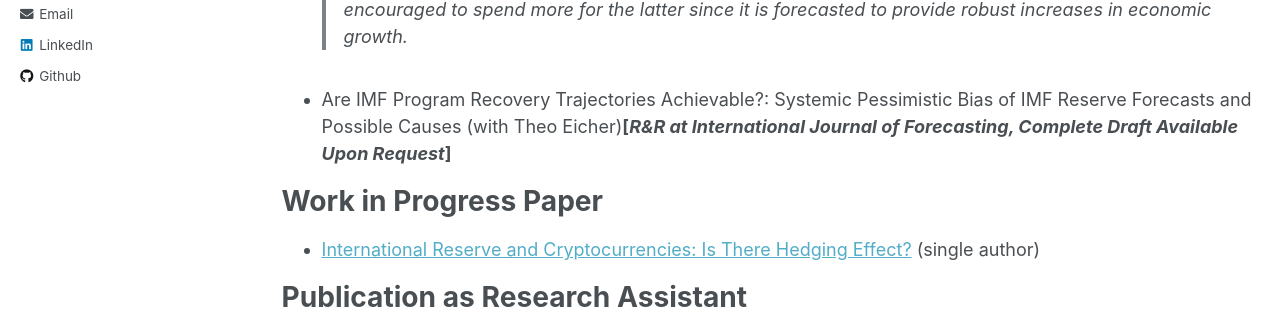
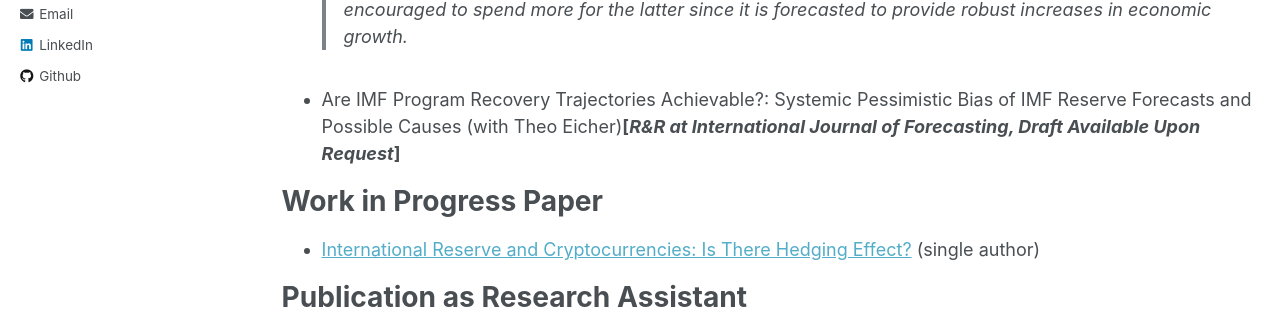
Before and after one commit to Reina-Kawai/Reina-Kawai.github.io, a Jekyll site: the page built from _pages/research.md, in a window 1280 px wide and 900 px high, scrolled down 1735 px. Shown: the part 297-606 px from the top of the window. Built offline with Jekyll 4.4.1, drawn with Linux system fonts in a browser that asks for light colours.

Commit message:
Update research.md

```diff
--- a/_pages/research.md
+++ b/_pages/research.md
@@ -36,7 +36,7 @@ Expenditures](https://Reina-Kawai.github.io/files/Chapter3_Turnovsky_Project_082
 **_Presented at IMF Finance Departmental Seminar on 11/9/2022_**
 > Existing results show that fiscal spending negatively impacts growth in general. However, evidence and reasons as to how the usage of fiscal revenue (additional government borrowings or tax) affects growth are limited since it is exceedingly difficult to identify based on existing models. To address this issue in a general framework, we construct an endogenous growth model based on Bruce and Turnovsky (1999). Analyzing the resulting empirical nuances by applying Bayesian Model Averaging, our stylized results for 180 countries from 1990-2019 reveal that public debt and tax generally hurt growth. On the contrary, infrastructure investment will positively impact economic growth regardless of fiscal origin (i.e., public debt, tax). The estimated response was strictly negated by government consumption expenditure. Our findings suggest that as a policy implication, when governments face a trade-off in supporting current consumption or boosting infrastructure investment, they are encouraged to spend more for the latter since it is forecasted to provide robust increases in economic growth.
 
-* Are IMF Program Recovery Trajectories Achievable?: Systemic Pessimistic Bias of IMF Reserve Forecasts and Possible Causes (with Theo Eicher)**[_R&R at International Journal of Forecasting, Complete Draft Available Upon Request_]**
+* Are IMF Program Recovery Trajectories Achievable?: Systemic Pessimistic Bias of IMF Reserve Forecasts and Possible Causes (with Theo Eicher)**[_R&R at International Journal of Forecasting, Draft Available Upon Request_]**
 
 Work in Progress Paper
 ===
```
